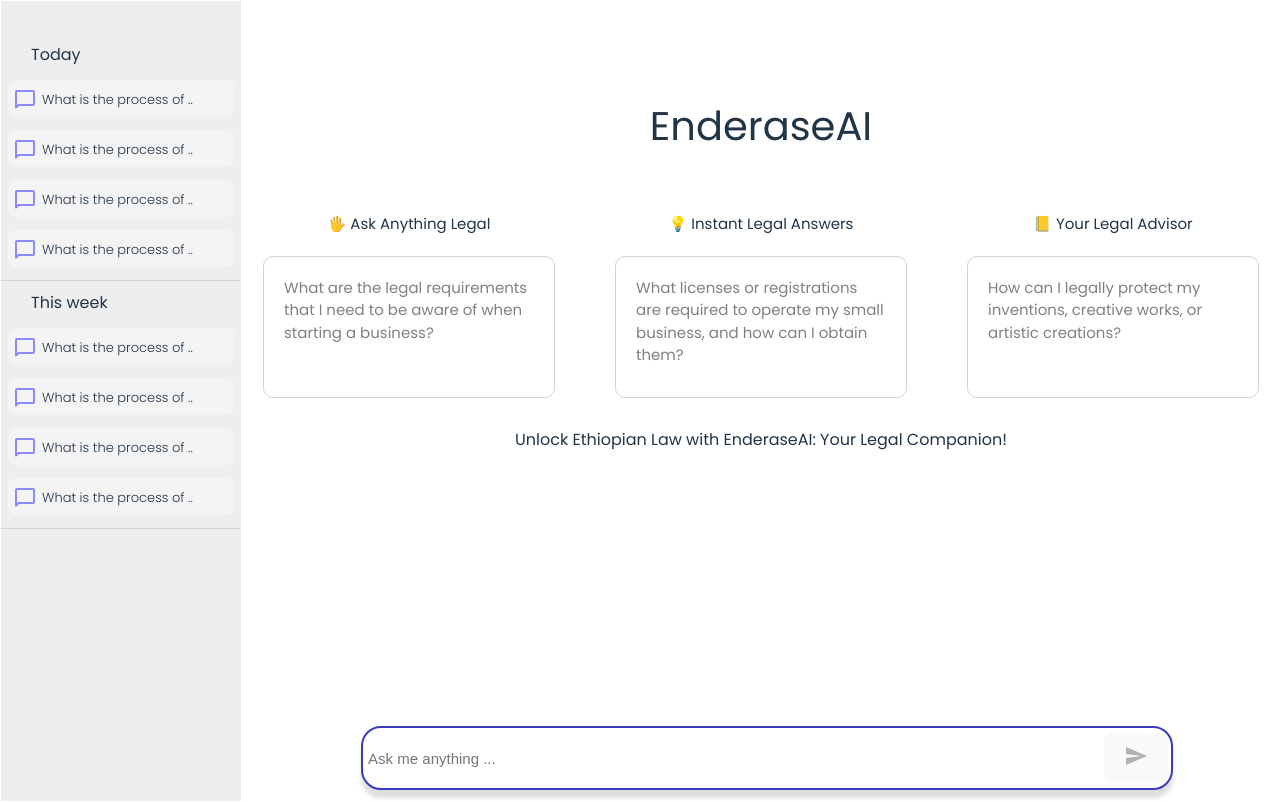
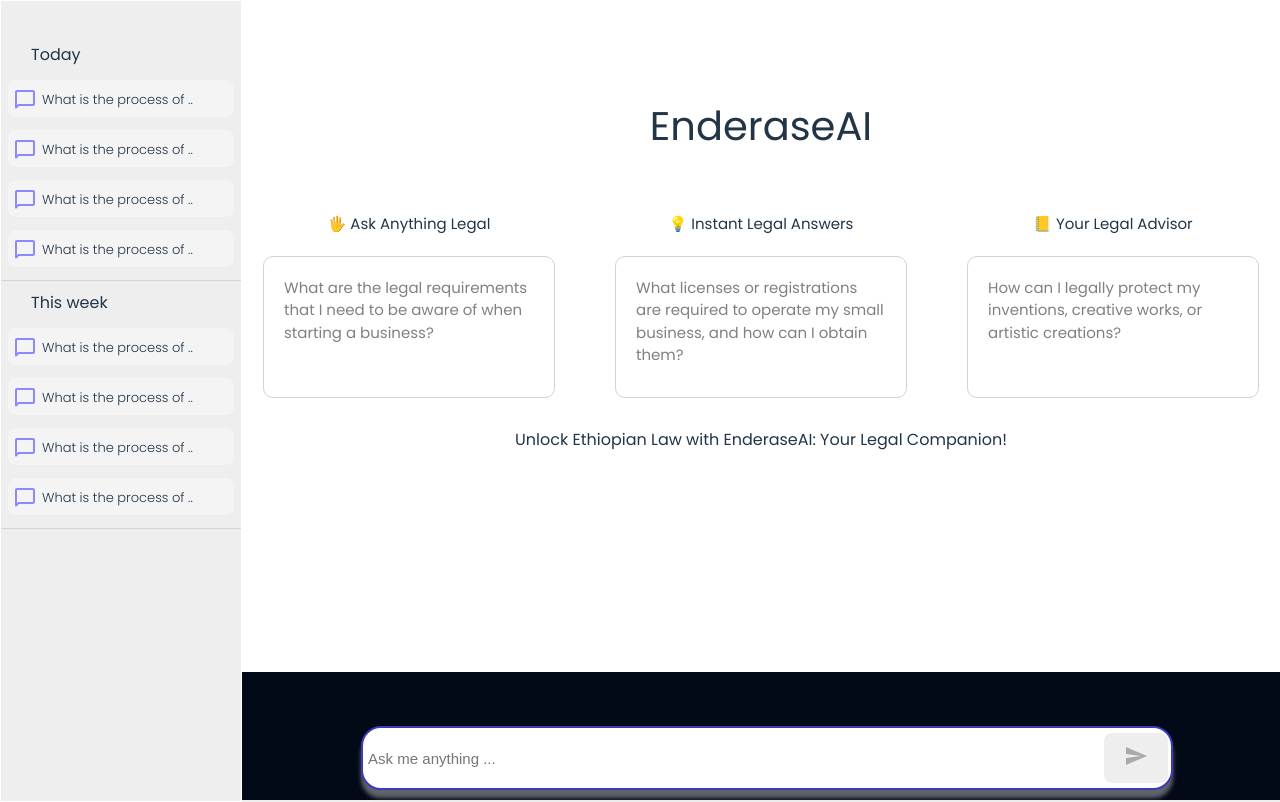
Before and after one commit to Getch-27/ReactApp, a React (Vite) app in the folder Client/: page / in a window 1280 px wide. Built offline with nearby package versions, Linux system fonts and the light colour scheme.

Commit message:
corrected default style

```diff
--- a/Client/src/index.css
+++ b/Client/src/index.css
@@ -20,7 +20,7 @@
   text-decoration: inherit;
 }
 a:hover {
-  color: #535bf2;
+  color: #eeeeee;
 }
 
 body {
@@ -58,13 +58,13 @@
 @media (prefers-color-scheme: light) {
   :root {
     color: #213547;
-    background-color: #ffffff;
+    background-color: #eeeeee;
   }
   a:hover {
     color: #747bff;
   }
   button {
-    background-color: #f9f9f9;
+    background-color: #eeeeee;
   }
 }
 
@@ -75,5 +75,5 @@
   display: flex;
   position: absolute;
   top: 0; bottom: 0; right: 0; left: 0;
-  background-color: white;
+  background-color: #020917;
 }
```
